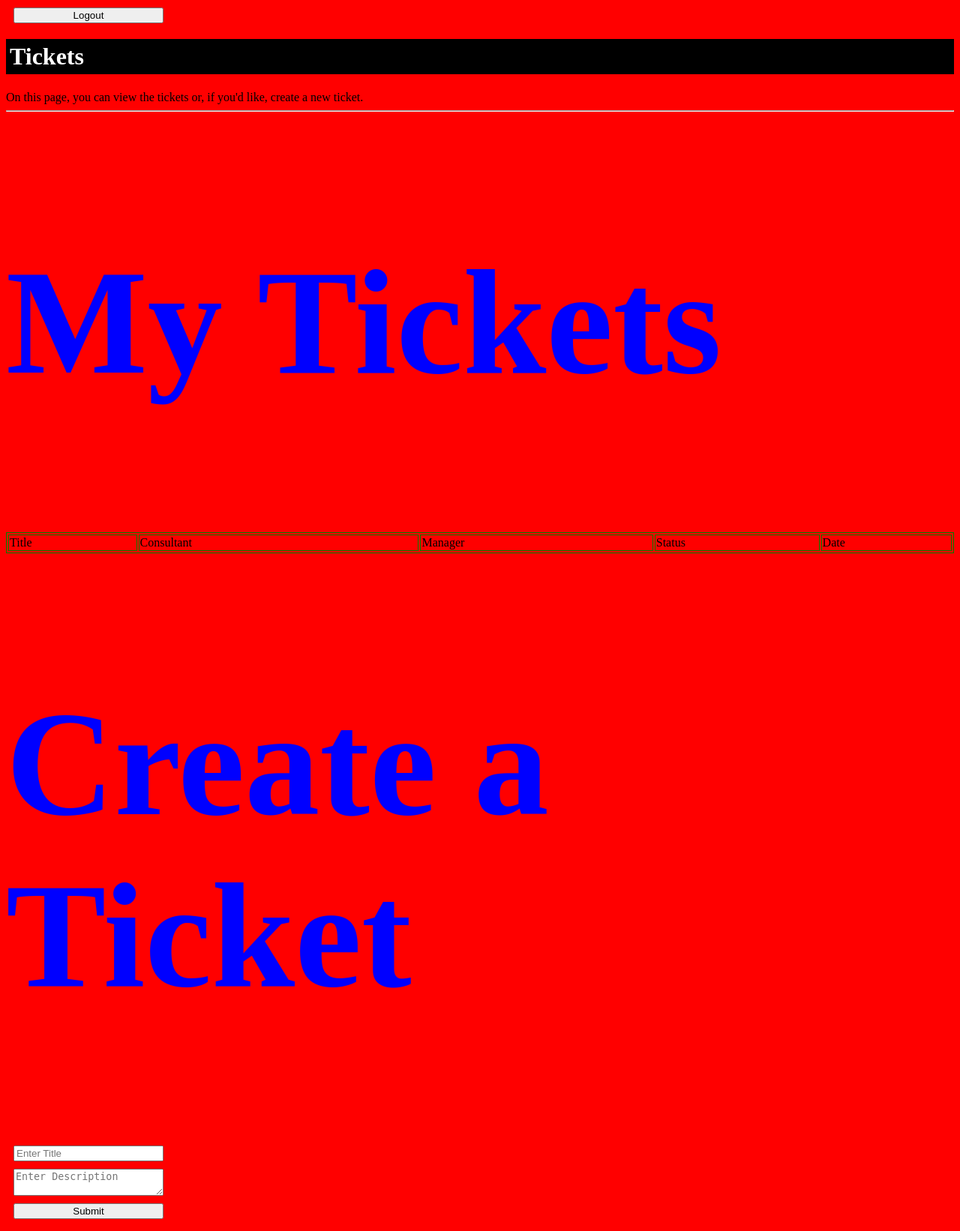
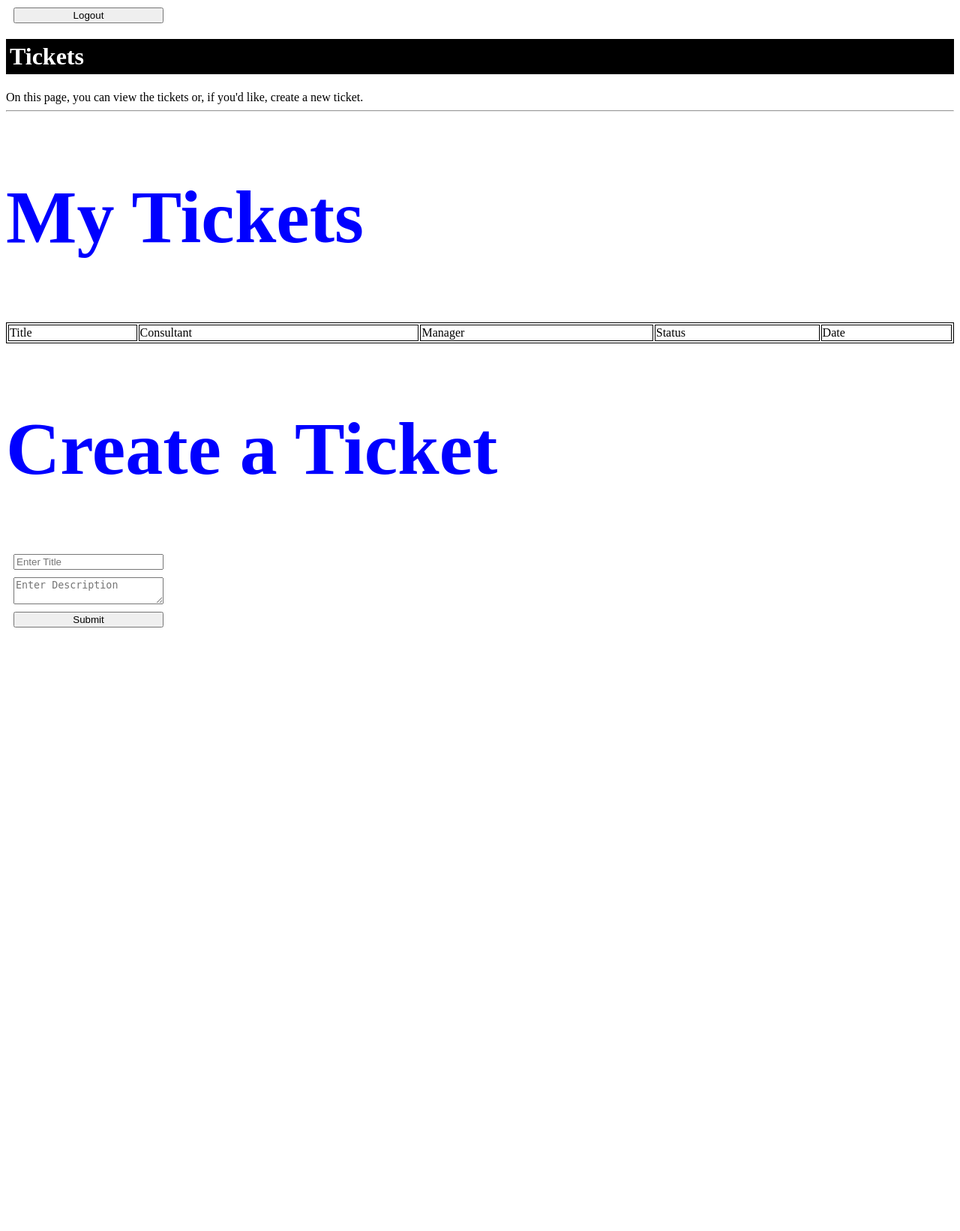
Before and after one commit to CompSci3-4/HelpDesk-Web, a PHP site: page /tickets/list.php in a window 1280 px wide. Shown: the whole page at 75% size. After the commit the page ends 837 px from the top, so only its background shows below. Run offline with PHP 8.4, Linux system fonts and the light colour scheme; the visitor is signed in with stand-in values (Sample User, id 1); data comes from the database, SQL or seed files in the repository.

Commit message:
Update style.css

```diff
--- a/css/style.css
+++ b/css/style.css
@@ -5,14 +5,14 @@ h1 {
 }
 h2{
 color:blue;
-font-size:200px
+font-size:100px
 }
 
 body {
-    background-color: red;
+    background-color: lime-green;
 }
 table, th, td {
-   border: 1px solid green;
+   border: 1px solid black;
 }
 table {
     border-collapse: semi-expanded;
```
